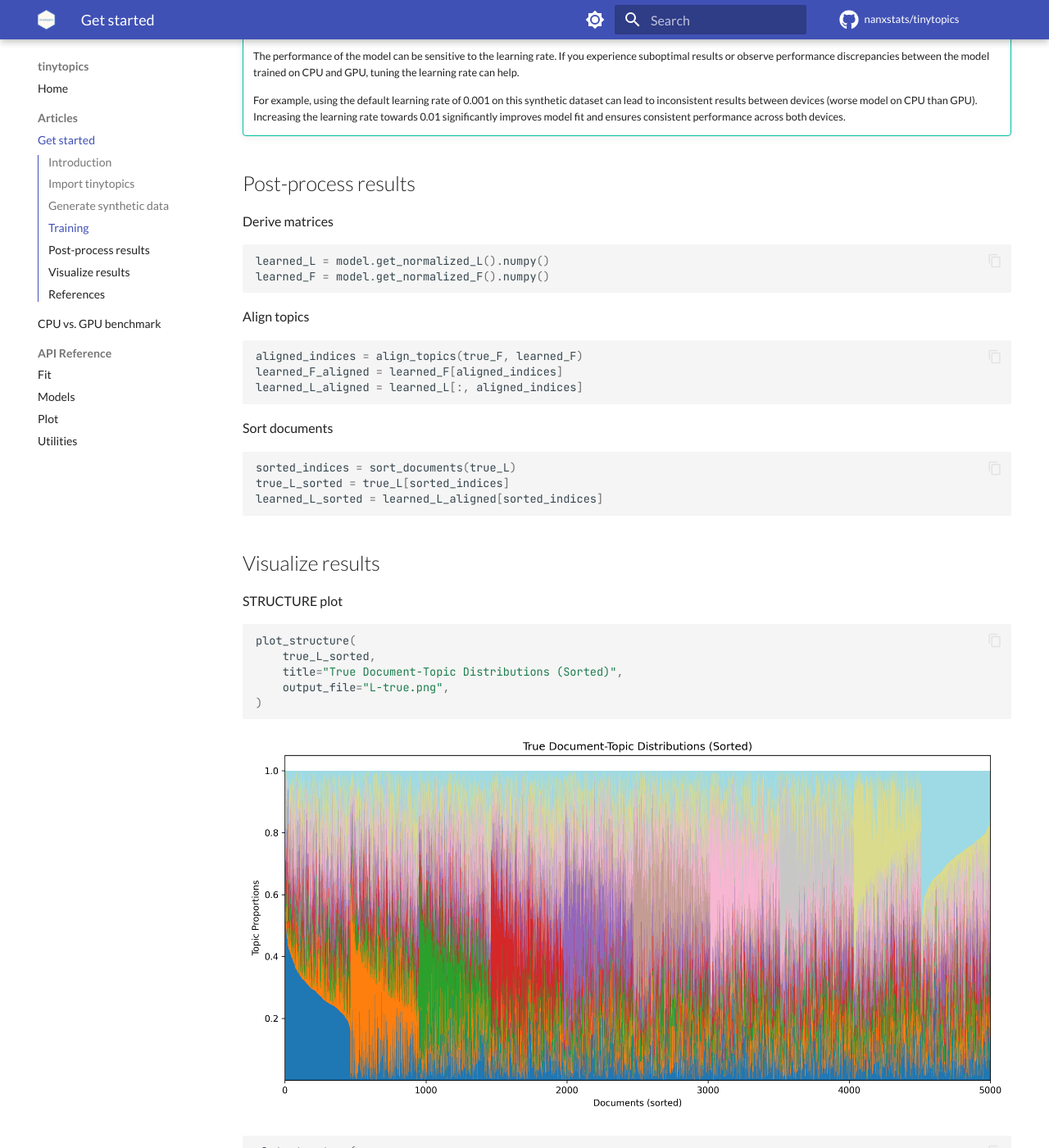
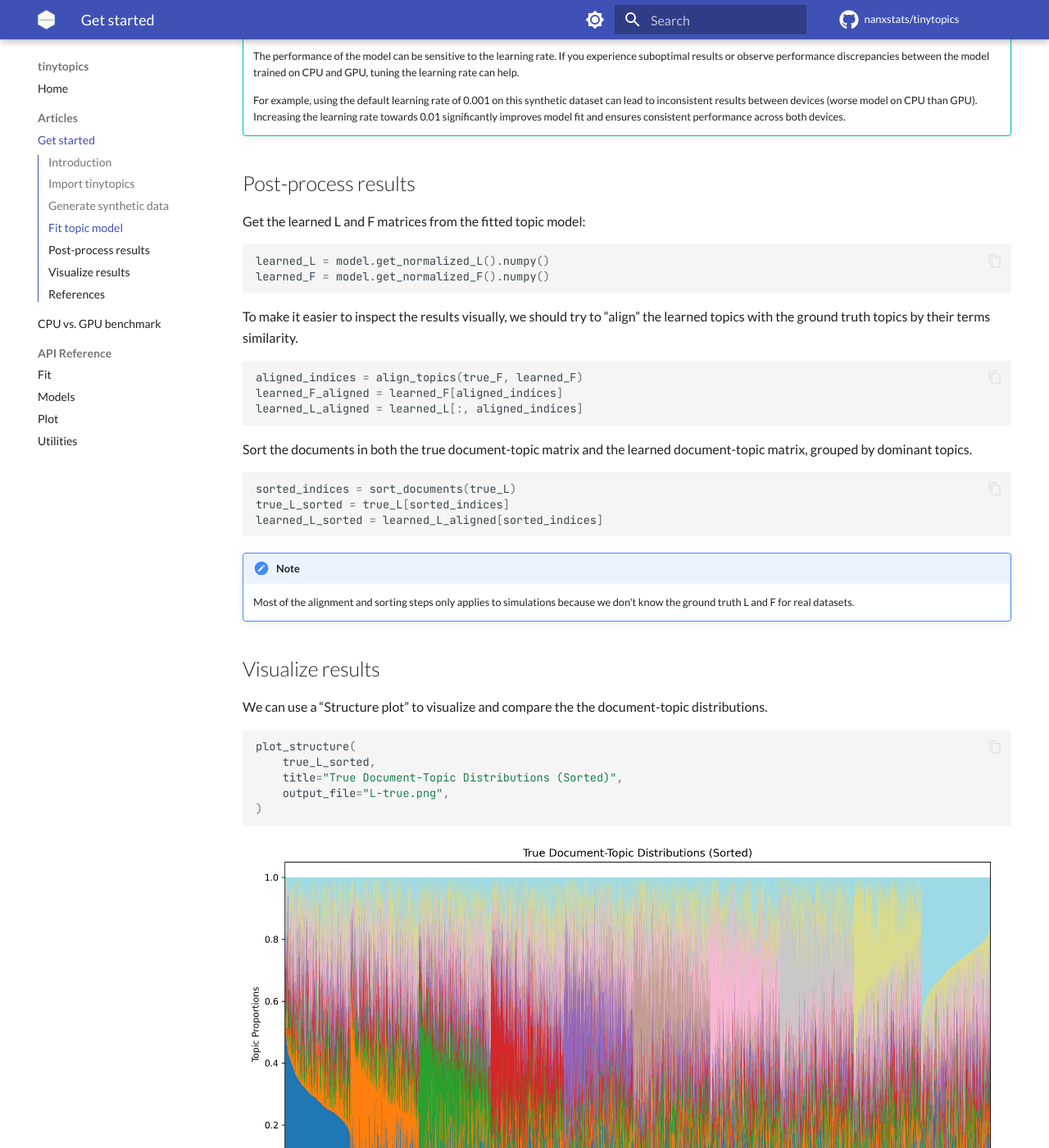
Before and after one commit to nanxstats/tinytopics, an MkDocs documentation site: the page built from docs/articles/get-started.md, in a window 1280 px wide and 1400 px high, scrolled down 2336 px. Shown: the whole window at 82% size. Built offline with MkDocs 1.6.1 and Material for MkDocs 9.7.7, drawn with Linux system fonts in a browser that asks for light colours; comment, search, counter and statistics services are not loaded; some of the changed text lies outside the part shown.

Commit message:
Improve documentation

````diff
--- a/docs/articles/get-started.md
+++ b/docs/articles/get-started.md
@@ -34,7 +34,8 @@ PyTorch. The benefits of this approach:
 - Minimal: The core implementation is kept simple and readable,
   reflecting the package name: **tiny**topics.
 
-Let’s see how it works using a simulated dataset.
+In this article, we show a canonical tinytopics workflow using a
+simulated dataset.
 
 ## Import tinytopics
 
@@ -51,26 +52,26 @@ from tinytopics.utils import (
 
 ## Generate synthetic data
 
-Set random seed for reproducibility and generate synthetic data
+Set random seed for reproducibility:
 
 ``` python
 set_random_seed(42)
+```
 
+Generate a synthetic dataset:
+
+``` python
 n, m, k = 5000, 1000, 10
 X, true_L, true_F = generate_synthetic_data(n, m, k, avg_doc_length=256 * 256)
 ```
 
-## Training
+## Fit topic model
 
-Train the model
+Fit the topic model and plot loss curve. There will be a progress bar.
 
 ``` python
 model, losses = fit_model(X, k, learning_rate=0.01)
-```
 
-Plot loss curve
-
-``` python
 plot_loss(losses, output_file="loss.png")
 ```
 
@@ -89,14 +90,16 @@ plot_loss(losses, output_file="loss.png")
 
 ## Post-process results
 
-Derive matrices
+Get the learned L and F matrices from the fitted topic model:
 
 ``` python
 learned_L = model.get_normalized_L().numpy()
 learned_F = model.get_normalized_F().numpy()
 ```
 
-Align topics
+To make it easier to inspect the results visually, we should try to
+“align” the learned topics with the ground truth topics by their terms
+similarity.
 
 ``` python
 aligned_indices = align_topics(true_F, learned_F)
@@ -104,7 +107,8 @@ learned_F_aligned = learned_F[aligned_indices]
 learned_L_aligned = learned_L[:, aligned_indices]
 ```
 
-Sort documents
+Sort the documents in both the true document-topic matrix and the
+learned document-topic matrix, grouped by dominant topics.
 
 ``` python
 sorted_indices = sort_documents(true_L)
@@ -112,9 +116,15 @@ true_L_sorted = true_L[sorted_indices]
 learned_L_sorted = learned_L_aligned[sorted_indices]
 ```
 
+!!! note
+
+    Most of the alignment and sorting steps only applies to simulations
+    because we don't know the ground truth L and F for real datasets.
+
 ## Visualize results
 
-STRUCTURE plot
+We can use a “Structure plot” to visualize and compare the the
+document-topic distributions.
 
 ``` python
 plot_structure(
@@ -136,7 +146,7 @@ plot_structure(
 
 ![](images/L-learned.png)
 
-Top terms plot
+We can also plot the top terms for each topic using bar charts.
 
 ``` python
 plot_top_terms(
````
Also changed, not shown: README.md (+4 -2 lines), docs/articles/benchmark.md (+13 -12 lines), docs/articles/benchmark.qmd (+12 -12 lines), docs/articles/get-started.qmd (+21 -13 lines), docs/index.md (+4 -2 lines), 2 other files.
